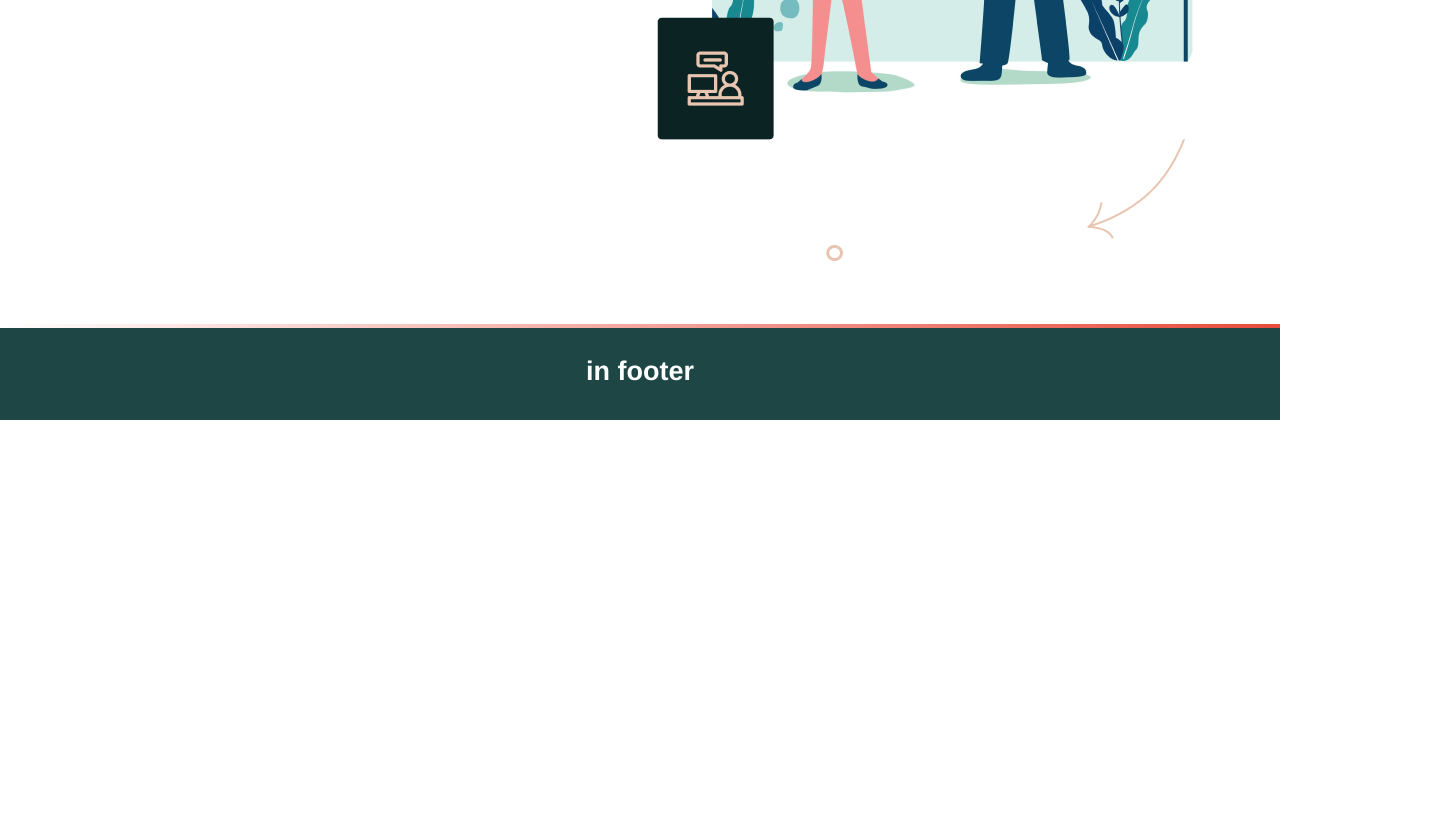
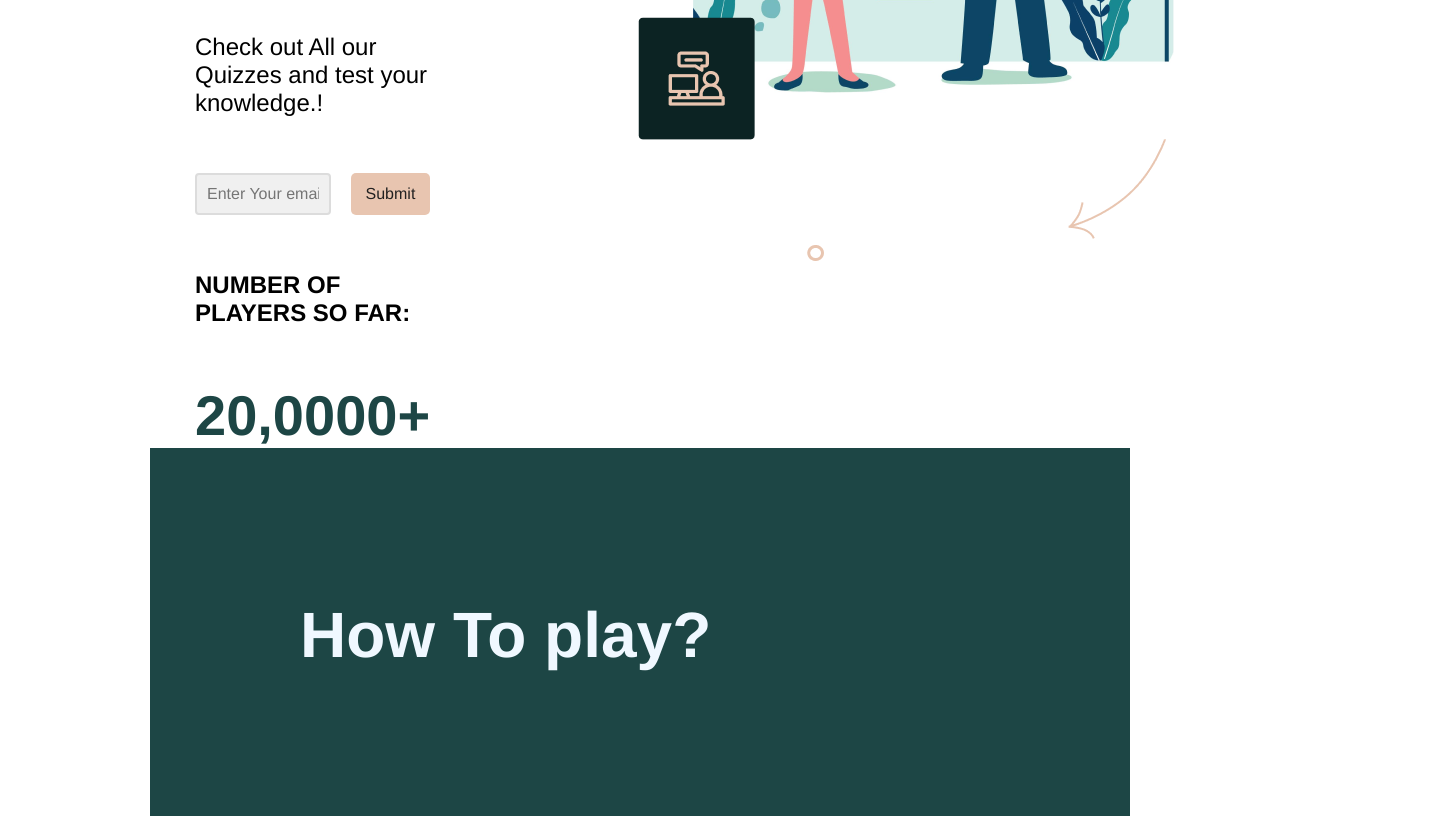
Before and after one commit to ZadBabaei/Movie-Trivia, a plain HTML site: page index.html in a window 1280 px wide. Shown: the part 476-1292 px from the top of the page, 1432 px wide, since content can reach past the window. Before the commit the page ends 896 px from the top, so only its background shows below. Drawn offline with Linux system fonts and the light colour scheme.

Commit message:
changing the structure

```diff
--- a/index.html
+++ b/index.html
@@ -7,7 +7,8 @@
     <title>Movie Trivia</title>
 </head>
 <body>
-    <div class="ontop">
+    <div class="topContainer">
+         <div class="ontop">
         <div class="container" id="container">
         <section class="leftSection" id="leftsection">
             <h1>
@@ -61,9 +62,29 @@
                     <form  class="flex-form">
                         <label for="from">
                         </label>
-                        <input type="text" placeholder="Enter Your email!">
+                        <input type="email" placeholder="Enter Your email!">
                         <input type="submit" value="Submit">
                     </form>
+                    <p id="numberOfplayers">
+                            NUMBER OF PLAYERS SO FAR:
+                    </p>
+                    <H1>
+                        20,0000+
+                    </H1>
+            </div>
+        </div>
+        <div class="secondSection">
+            <h1>
+                How To play?
+            </h1>
+            <div class="card">
+
+            </div>
+            <div class="card">
+
+            </div>
+            <div class="card">
+
             </div>
         </div>
 </div>
@@ -74,5 +95,7 @@
         </footer>
     </div>
     <script src="./App.js"></script>
+    </div>
+
 </body>
 </html>
--- a/style.css
+++ b/style.css
@@ -15,16 +15,36 @@
     /* Typography */
     --font-primary: 'Helvetica Neue', Arial, sans-serif;
 }
+input {
+    background-color: transparent; /* Removes any background */
+    border: none; /* Removes the border */
+    outline: none; /* Removes the focus outline */
+    padding: 0; /* Removes padding */
+    margin: 0; /* Removes margin */
+    font-family: inherit; /* Ensures font consistency with the surrounding text */
+    font-size: 1em; /* Sets a default font size */
+    color: inherit; /* Ensures color consistency with the surrounding text */
+}
+
 
 body, h1, button {
     margin: 0;
     padding: 0;
     font-family: var(--font-primary);
 }
+.topContainer{
+    margin-left: auto;
+  margin-right: auto;
+  padding-left: 75px;
+  padding-right: 75px;
+  max-width: calc(100% - 150px); /* Ensures total width minus the left and right padding does not exceed 100% */
+  box-sizing: border-box; /* Includes padding in the element's total width and height */
+}
 
 .wrapper {
     display: flex;
     flex-direction: column;
+    justify-content: start;
     min-height: 100vh;
 }
 .intro{
@@ -271,9 +291,9 @@ border: 1px solid rgba(179, 196, 171, 0.43);
 .logo{
     width: 100px;
     position: absolute;
-    left:45px;
-    top: 25px;
-    /* border-radius: 50%; */
+    left:calc(20% - 130px);
+    top:10px;
+    border-radius: 10px;
 }
 
 .introPage{
@@ -283,33 +303,62 @@ border: 1px solid rgba(179, 196, 171, 0.43);
     margin-top: 70px;
     margin-left: 45px;
     margin-right: 45px;
-    justify-content: center;
+    justify-content: space-evenly;
 }
 .introText{
     display: flex;
     flex-direction: column;
+    justify-content: start;
+    gap: 2rem;
     max-width: 400px;
 }
-.introText, h1{
+.introText h1{
     font-size: 3.5rem;
     color: rgba(29, 70, 69, 1);
 }
-.introText, p{
+.introText p{
     font-size: 1.5rem;
 }
 .flex-form{
     display: flex;
     flex-wrap: nowrap;
-    gap: 1rem;
 }
-.flex-form input[type="text"]{
-    width: 200px;
-    height: 40px;
+.flex-form input[type="email"]{
+    background-color: #f0f0f0; /* Light grey background */
+    border: 2px solid #dcdcdc; /* Light grey border */
+    border-radius: 4px; /* Slightly rounded corners */
+    padding: 10px; /* Comfortable padding around the text */
+    font-size: 16px; /* Legible font size */
+    width: 100%; /* Full width to fit its container */
+    box-sizing: border-box; /* Border and padding included in the width */
+    transition: border-color 0.3s, box-shadow 0.3s;
 }
 .flex-form input[type="submit"]{
+    background:rgba(232, 197, 176, 1);
+    color: rgb(34, 33, 33);
     width: 150px;
+    border-radius: 5px; /* Rounded corners */
+    cursor: pointer; /* Mouse pointer changes to hand icon */
+    font-size: 16px; /* Text size */
+    transition: background-color 0.3s, transform 0.2s;
+    margin-left: 20px;
 }
 .flex-form input[type="submit"]:hover {
-  background: #d73851;
-  border: 1px solid #d73851;
+  background: rgb(207, 178, 159);
+  border: 1px solid rgb(207, 178, 159);
 }
+#numberOfplayers{
+    font-weight: bold;
+}
+.secondSection{
+    background-color:rgba(29, 70, 69, 1);
+    height: 680px;
+    display:block;
+}
+.secondSection h1{
+    color: aliceblue;
+    font-size: 4rem;
+    position: relative;
+    top: 150px;
+    left: 150px;
+}
```
